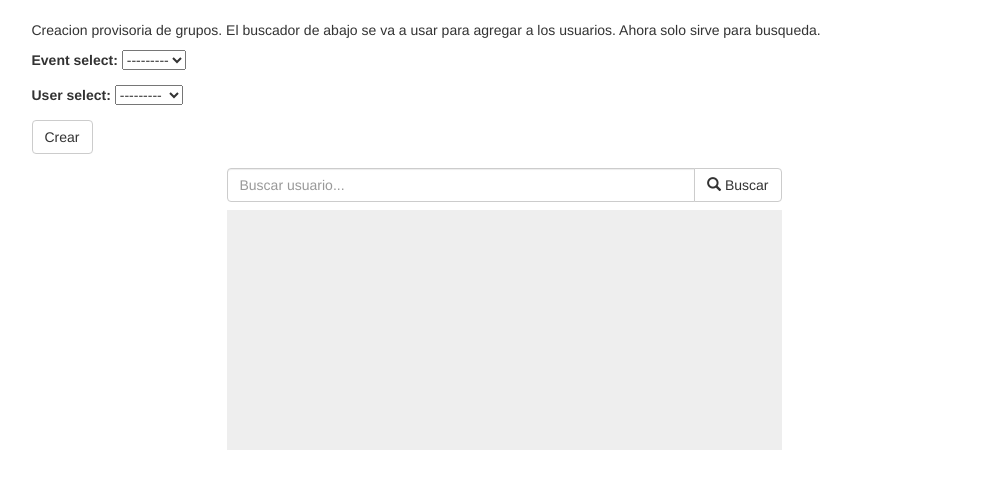
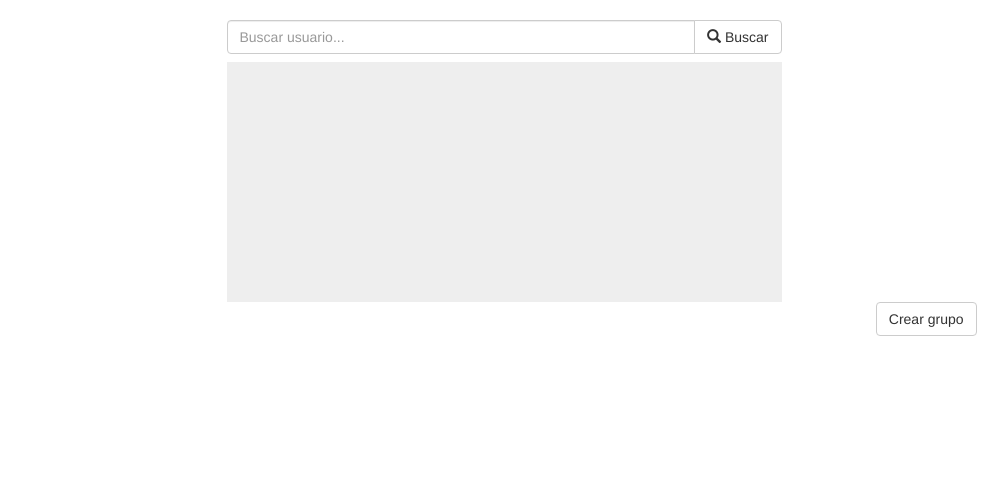
Before and after one commit to schiab8/IngW_old, a Django app: page /newGroup in a window 1280 px wide. Shown: the part 52-541 px from the top of the page, without its empty margins (136-1144 px from the left). Run offline with Django 3.2, Linux system fonts and the light colour scheme; the visitor is signed in with stand-in values (Sample User, id 1); data comes from the database, SQL or seed files in the repository; data that the repository does not hold is empty; some libraries are stand-ins or nearby versions.

Commit message:
Nuevo formulario de grupos

```diff
--- a/takuar/sitio/forms.py
+++ b/takuar/sitio/forms.py
@@ -39,10 +39,20 @@ class FormReportUser(forms.ModelForm):
                 }
 
 class FormGroup(forms.Form):
-    event_query= Event.objects.all()
-    event_select = forms.ModelChoiceField(queryset=event_query)
-    users_query = User.objects.all()
-    user_select = forms.ModelChoiceField(queryset=users_query)
+    event_id = forms.IntegerField(widget=forms.HiddenInput())
+
+    def __init__(self, *args, **kwargs):
+        # invite = kwargs.pop('extra')
+        super(FormGroup, self).__init__(*args, **kwargs)
+        if args:
+            for label, value in args[0].items():
+                if label.startswith('user_'):
+                    self.fields[label] = forms.IntegerField(value[0])
+
+    def users(self):
+        for name, value in self.cleaned_data.items():
+            if name.startswith('user_'):
+                yield (self.fields[name].label, value)
 
 class FormInvitation(forms.ModelForm):
     class Meta:
--- a/takuar/sitio/templates/newGroup.html
+++ b/takuar/sitio/templates/newGroup.html
@@ -3,16 +3,6 @@
 
 {% block content %}
 <div class="container">
-    <div class="row">
-        <div class="col-md-10 col-md-offset-1">
-            <p>Creacion provisoria de grupos. El buscador de abajo se va a usar para agregar a los usuarios. Ahora solo sirve para busqueda.</p>
-            <form method='POST'>
-                {% csrf_token %}
-                {{ form.as_p }}
-                <input type='submit' class="btn btn-default" value='Crear'/>
-            </form>
-        </div>
-    </div>
     <div class="row">
         <div class="col-md-6 col-md-offset-3">
             <div class="input-group">
@@ -21,6 +11,7 @@
             </div>
         </div>
     </div>
+
     <div class="row">
         <div class="col-md-6 col-md-offset-3">
             <div id="user-search-list">
@@ -29,6 +20,15 @@
     </div>
     <div id="events-list">
 
+    </div>
+    <div class="row">
+        <div class="col-md-10 col-md-offset-1">
+            <form method='POST' class="text-right">
+                {% csrf_token %}
+                {{ form.as_p }}
+                <input type='submit' class="btn btn-default" value='Crear grupo'/>
+            </form>
+        </div>
     </div>
 </div>
 
--- a/takuar/sitio/views.py
+++ b/takuar/sitio/views.py
@@ -16,12 +16,12 @@ def test(request): #Testeando Bootstrap
 
 @login_required
 def home(request):
-
     now = datetime.now()
     events = Event.objects.filter(startTime__gte=now).order_by('-startTime')
     return render(request, 'inicio.html', {'events_list': events, 'user':request.user})
 
 
+@login_required
 def addEvent(request):
     if request.method == "GET":
         mi_form = FormEvent(initial={'organizer':request.user})
@@ -54,6 +54,7 @@ def detailsEvent(request):
             return HttpResponse('Comentario posteado')
         return render(request, 'infoEvent.html', {'event':event, 'form_comment': form, 'comments': event_comments})
 
+@login_required
 def reportUser(request):
     if request.method == "GET":
         now = datetime.now()
@@ -79,16 +80,15 @@ def userProfile(request):
         data['userProfile']=user_profile
         return render(request, 'user_profile.html', data)
 
+@login_required
 def newGroup(request):
     if request.method == "GET":
-        form = FormGroup(initial={'creator':request.user})
+        form = FormGroup()
     else:
         form = FormGroup(request.POST)
         if form.is_valid():
-            group = Group(creator=request.user, event=form.cleaned_data['event_select'])
-            group.save()
-            invitation = Invitation(group=group, userAuth=form.cleaned_data['user_select'])
-            invitation.save()
+            event_id = form.cleaned_data['event_id']
+            group = Group(creator=request.user, event=Event.objects.get(pk=event_id))
             return HttpResponse('Grupo creado')
     return render(request, 'newGroup.html', {'form':form})
 
@@ -98,11 +98,13 @@ def searchUser(request):
         user_list = UserProfile.objects.filter(userAuth__username__startswith=request.GET['text'])
         return render(request, 'user_list.html',{'user_list':user_list})
 
+@login_required
 def getInvitations(request):
     if request.method == "GET":
         invitations=Invitation.objects.filter(userAuth=request.user, accepted=False)
         return render(request, 'invitation_list.html', {'invitations':invitations})
 
+@login_required
 def acceptInvitation(request):
     if request.method == "POST":
         try:
```
